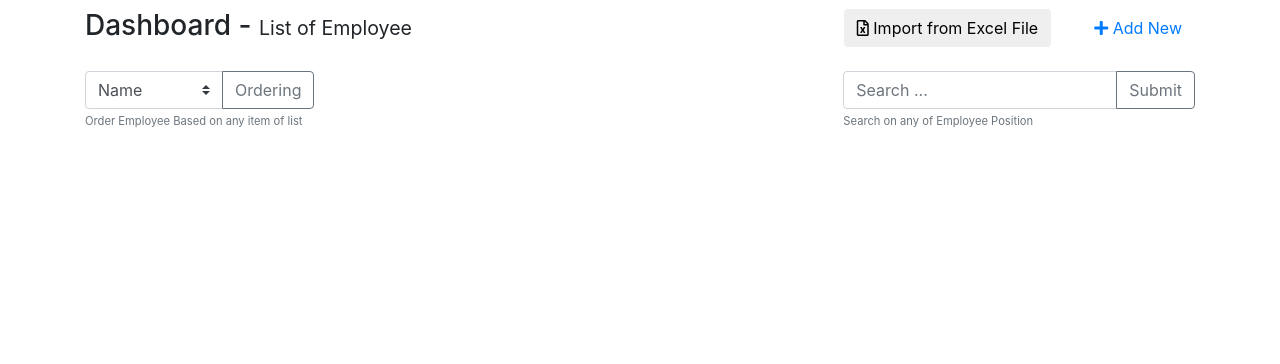
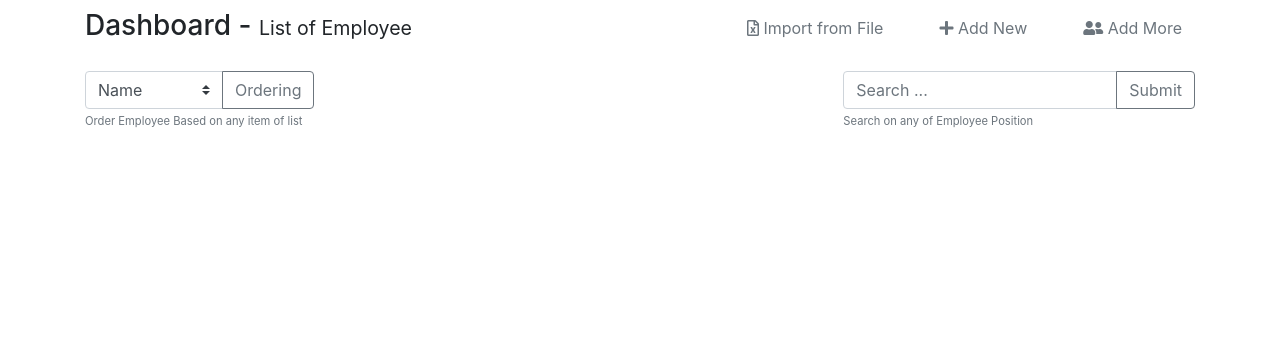
Before and after one commit to bigusef/mashreq-task, a Django app: page / in a window 1280 px wide. Shown: the part 56-420 px from the top of the page. Run offline with Django 3.2, Linux system fonts and the light colour scheme; data that the repository does not hold is empty; some libraries are stand-ins or nearby versions.

Commit message:
make code patter

```diff
--- a/employee/templates/employee/dashboard.html
+++ b/employee/templates/employee/dashboard.html
@@ -16,17 +16,27 @@
                 </h3>
             </div>
             <div class="col-auto ml-auto">
-                <button type="button" class="btn" data-toggle="modal" data-target="#importExcel">
+                <a class="btn btn-link text-secondary load-employee"
+                   href="#"
+                   data-form="{% url 'employee:load_excel' %}">
                     <i class="far fa-file-excel"></i>
-                    <span>Import from Excel File</span>
-                </button>
+                    <span>Import from File</span>
+                </a>
             </div>
             <div class="col-auto">
-                <a class="btn btn-link add-employee"
+                <a class="btn btn-link text-secondary add-employee"
                    href="#"
                    data-form="{% url 'employee:add' %}">
                     <i class="fas fa-plus"></i>
                     <span>Add New</span>
+                </a>
+            </div>
+            <div class="col-auto">
+                <a class="btn btn-link text-secondary add-employee"
+                   href="#"
+                   data-form="{% url 'employee:add' %}">
+                    <i class="fas fa-user-friends"></i>
+                    <span>Add More</span>
                 </a>
             </div>
         </div>
@@ -61,26 +71,6 @@
                 </form>
             </div>
         </div>
-
-        {% if is_paginated %}
-            <nav aria-label="Page navigation">
-                <ul class="pagination">
-                    {% if page_obj.has_previous %}
-                        <li class="page-item">
-                            <a class="page-link" href="?page={{ page_obj.previous_page_number }}">Previous</a>
-                        </li>
-                    {% endif %}
-                    <li class="page-item active">
-                        <span class="page-link">Page {{ page_obj.number }} of {{ page_obj.paginator.num_pages }}</span>
-                    </li>
-                    {% if page_obj.has_next %}
-                        <li class="page-item">
-                            <a class="page-link" href="?page={{ page_obj.next_page_number }}">Next</a>
-                        </li>
-                    {% endif %}
-                </ul>
-            </nav>
-        {% endif %}
 
         <div class="row justify-content-center">
             <div class="accordion col-md-7 col-sm-10" id="employeeList">
@@ -256,15 +246,47 @@
                 {% endfor %}
             </div>
         </div>
+
+        {% if is_paginated %}
+            <nav aria-label="Page navigation">
+                <ul class="pagination pt-3">
+                    {% if page_obj.has_previous %}
+                        <li class="page-item">
+                            <a class="page-link" href="?page={{ page_obj.previous_page_number }}">Previous</a>
+                        </li>
+                    {% endif %}
+                    <li class="page-item active">
+                        <span class="page-link">Page {{ page_obj.number }} of {{ page_obj.paginator.num_pages }}</span>
+                    </li>
+                    {% if page_obj.has_next %}
+                        <li class="page-item">
+                            <a class="page-link" href="?page={{ page_obj.next_page_number }}">Next</a>
+                        </li>
+                    {% endif %}
+                </ul>
+            </nav>
+        {% endif %}
+
     </div>
 
     <div class="modal fade" id="Modal" tabindex="-1" role="dialog" aria-hidden="true">
         <div class="modal-dialog" role="document">
-            <div class="modal-content"></div>
+            <div class="modal-content">
+                <div class="modal-header">
+                    <h5 class="modal-title" id="editModalLabel">Login Required to make Action</h5>
+                    <button type="button" class="close" data-dismiss="modal" aria-label="Close">
+                        <span aria-hidden="true">&times;</span>
+                    </button>
+                </div>
+                <div class="modal-body">
+                    <p class="lead text-danger">You must be Authorized to can make any action, please login first</p>
+                </div>
+                <div class="modal-footer">
+                    <a href="{% url 'admin:login' %}" class="btn btn-primary">Login</a>
+                </div>
+            </div>
         </div>
     </div>
-
-    {% include 'employee/partial/import-excel.html' %}
 {% endblock %}
 
 
@@ -272,12 +294,16 @@
     <script>
        $(function () {
           'use strict';
-          $(".add-employee, .edit-employee, .delete-employee").click(function (e) {
+          $(".load-employee, .add-employee, .edit-employee, .delete-employee").click(function (e) {
              e.preventDefault();
-             const url = $(this).data("form");
-             $("#Modal .modal-content").load(url, function () {
+             {% if request.user.is_authenticated %}
+                const url = $(this).data("form");
+                $("#Modal .modal-content").load(url, function () {
+                   $('#Modal').modal('show');
+                });
+             {% else %}
                 $('#Modal').modal('show');
-             });
+             {% endif %}
              return false;
           });
        });
--- a/employee/templates/employee/partial/add.html
+++ b/employee/templates/employee/partial/add.html
@@ -1,6 +1,6 @@
 {% load widget_tweaks %}
 
-<form class="edit-form" method="post" action="{% url 'employee:add'%}">
+<form method="post" action="{% url 'employee:add'%}">
     {% csrf_token %}
     <div class="modal-header">
         <h5 class="modal-title" id="editModalLabel">Add New Employee</h5>
--- a/employee/templates/employee/partial/delete.html
+++ b/employee/templates/employee/partial/delete.html
@@ -1,6 +1,6 @@
 {% load widget_tweaks %}
 
-<form class="delete-form" method="post" action="{% url 'employee:delete' employee.pk %}">
+<form method="post" action="{% url 'employee:delete' employee.pk %}">
     {% csrf_token %}
     <div class="modal-header">
         <h5 class="modal-title" id="editModalLabel">{{ object.full_name }}
--- a/employee/templates/employee/partial/edit.html
+++ b/employee/templates/employee/partial/edit.html
@@ -1,6 +1,6 @@
 {% load widget_tweaks %}
 
-<form class="edit-form" method="post" action="{% url 'employee:update' employee.pk %}">
+<form method="post" action="{% url 'employee:update' employee.pk %}">
     {% csrf_token %}
     <div class="modal-header">
         <h5 class="modal-title" id="editModalLabel">{{ object.full_name }}<small> Edit</small></h5>
--- a/employee/templates/employee/partial/import-excel.html
+++ b/employee/templates/employee/partial/import-excel.html
@@ -1,15 +1,11 @@
-<div class="modal fade" id="importExcel" tabindex="-1" role="dialog" aria-labelledby="importExcelLabel"
-     aria-hidden="true">
-    <div class="modal-dialog" role="document">
-        <div class="modal-content">
+<form action="{% url 'employee:load_excel' %}" method="post" enctype="multipart/form-data">
+    {% csrf_token %}
     <div class="modal-header">
         <h5 class="modal-title" id="importExcelLabel">Importing From excel file</h5>
         <button type="button" class="close" data-dismiss="modal" aria-label="Close">
             <span aria-hidden="true">&times;</span>
         </button>
     </div>
-            <form action="{% url 'employee:load_excel' %}" method="post" enctype="multipart/form-data">
-                {% csrf_token %}
     <div class="modal-body">
         <div class="custom-file">
             <input type="file" class="custom-file-input" id="emp_file" name="emp_file">
@@ -21,6 +17,3 @@
         <button type="submit" class="btn btn-primary">Submit</button>
     </div>
 </form>
-        </div>
-    </div>
-</div>
--- a/employee/views.py
+++ b/employee/views.py
@@ -1,4 +1,5 @@
 from django.urls import reverse_lazy
+from django.contrib.auth.mixins import LoginRequiredMixin
 from django.views.generic import View, ListView, CreateView, UpdateView, DeleteView
 from django.shortcuts import redirect
 from tablib import Dataset
@@ -27,27 +28,27 @@ class DashboardView(ListView):
         return context
 
 
-class CreateEmployeeView(CreateView):
+class CreateEmployeeView(LoginRequiredMixin, CreateView):
     template_name = 'employee/partial/add.html'
     model = Employee
     fields = '__all__'
     success_url = reverse_lazy('employee:dashboard')
 
 
-class UpdateEmployeeView(UpdateView):
+class UpdateEmployeeView(LoginRequiredMixin, UpdateView):
     template_name = 'employee/partial/edit.html'
     model = Employee
     fields = '__all__'
     success_url = reverse_lazy('employee:dashboard')
 
 
-class DeleteEmployeeView(DeleteView):
+class DeleteEmployeeView(LoginRequiredMixin, DeleteView):
     template_name = 'employee/partial/delete.html'
     model = Employee
     success_url = reverse_lazy('employee:dashboard')
 
 
-class LoadExcelView(View):
+class LoadExcelView(LoginRequiredMixin, View):
     http_method_names = ['post']
 
     def dispatch(self, request, *args, **kwargs):
--- a/mashreq/settings.py
+++ b/mashreq/settings.py
@@ -55,6 +55,8 @@ MIDDLEWARE = [
     'django.middleware.clickjacking.XFrameOptionsMiddleware',
 ]
 
+
+LOGIN_URL = 'admin:login.html'
 ROOT_URLCONF = 'mashreq.urls'
 
 TEMPLATES = [
--- a/static/css/style.css
+++ b/static/css/style.css
@@ -27,3 +27,7 @@
 .time-since {
     font-size: 12px;
 }
+.load-employee:hover,
+.add-employee:hover {
+    text-decoration: none;
+}
```
Lines whose indentation alone changed are shown as unchanged.
